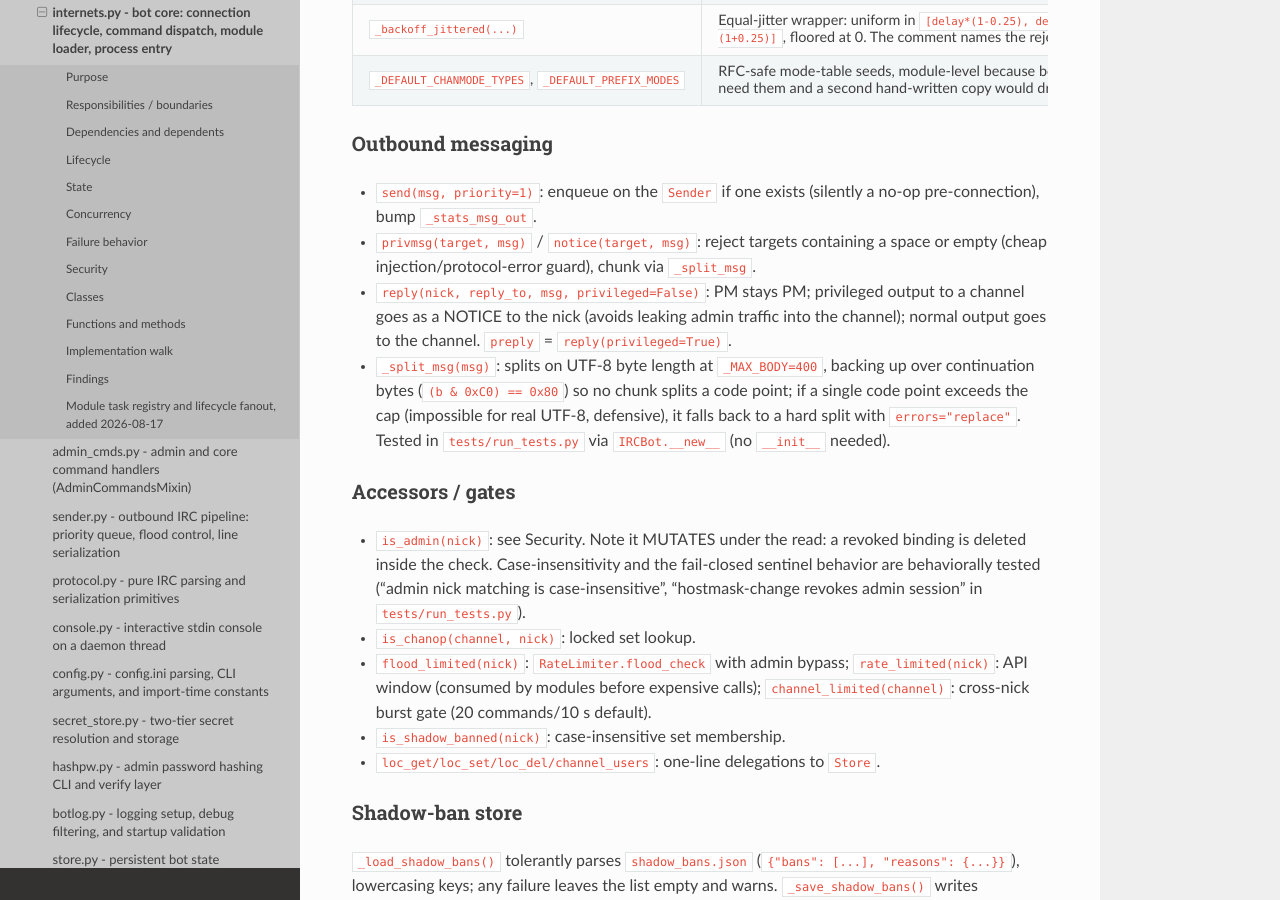
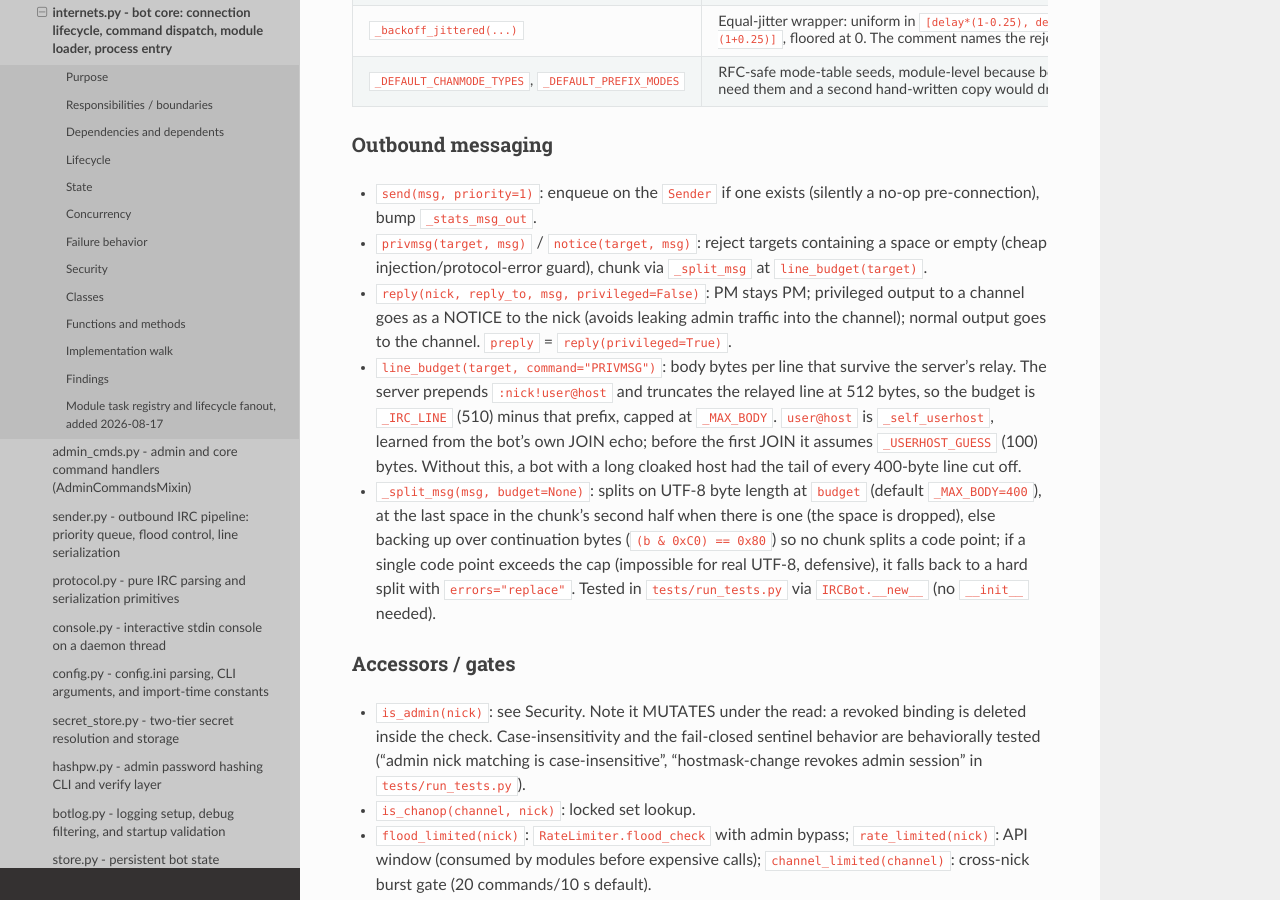
Before and after one commit to brandontroidl/Internets, a Sphinx documentation site: the page built from docs/internals/internets.md, in a window 1280 px wide and 900 px high, scrolled down 7438 px. Built offline with Sphinx 7.4.7 and the Read the Docs theme 3.1.0, drawn with Linux system fonts in a browser that asks for light colours; pages that are not in the unit, such as notebooks, are missing from menus; some of the changed text lies outside the part shown.

Commit message:
fix(core): size outbound chunks to survive the server's relay prefix
The server relays each line as ":nick!user@host PRIVMSG target :body" and
cuts it at 512 bytes. With a long cloaked host the 400-byte body lost its
last ~24 bytes on every line, so long replies read "...trust the ai. st" /
"hasn't recognized...". privmsg and notice now split at line_budget(target),
which learns the bot's user@host from its own JOIN echo (assuming a long
one until then), and break at word boundaries.

Also join Claude's web-search text blocks without a separator: each block
carries its own spacing, and " ".join left "finite time , and".

Co-Authored-By: Claude Opus 5.5 <noreply@anthropic.com>
Claude-Session: https://claude.ai/code/session_014zmcPqCriPnDViQq3PKehV

```diff
--- a/docs/internals/internets.md
+++ b/docs/internals/internets.md
@@ -262,7 +262,7 @@ Inheritance contract with the mixin:
   by iterating `IRCBot._CORE`).
 
 Class constants (all class-level so tests can assert them without an instance):
-`_MAX_BODY=400` (PRIVMSG chunking), `_MAX_TASKS=50`, `_CMD_TIMEOUT=60`,
+`_MAX_BODY=400` (PRIVMSG chunking cap; `line_budget()` lowers it per target), `_MAX_TASKS=50`, `_CMD_TIMEOUT=60`,
 `_MAX_ARG_LEN=400`, auth lockout parameters, and the network timing block
 (`_READ_LIMIT=8192`, `_READ_TIMEOUT=300`, `_PING_INTERVAL=90`, `_PONG_TIMEOUT=240`,
 NickServ wait = 40 x 0.25 s, `_SHUTDOWN_DRAIN_S=2.0`, `_UNEXPECTED_SLEEP_S=5.0`).
@@ -302,11 +302,20 @@ touch `_`-prefixed state.
 - `send(msg, priority=1)`: enqueue on the `Sender` if one exists (silently a no-op
   pre-connection), bump `_stats_msg_out`.
 - `privmsg(target, msg)` / `notice(target, msg)`: reject targets containing a space
-  or empty (cheap injection/protocol-error guard), chunk via `_split_msg`.
+  or empty (cheap injection/protocol-error guard), chunk via `_split_msg` at
+  `line_budget(target)`.
 - `reply(nick, reply_to, msg, privileged=False)`: PM stays PM; privileged output to a
   channel goes as a NOTICE to the nick (avoids leaking admin traffic into the
   channel); normal output goes to the channel. `preply` = `reply(privileged=True)`.
-- `_split_msg(msg)`: splits on UTF-8 byte length at `_MAX_BODY=400`, backing up over
+- `line_budget(target, command="PRIVMSG")`: body bytes per line that survive the
+  server's relay. The server prepends `:nick!user@host` and truncates the relayed
+  line at 512 bytes, so the budget is `_IRC_LINE` (510) minus that prefix, capped at
+  `_MAX_BODY`. `user@host` is `_self_userhost`, learned from the bot's own JOIN echo;
+  before the first JOIN it assumes `_USERHOST_GUESS` (100) bytes. Without this, a
+  bot with a long cloaked host had the tail of every 400-byte line cut off.
+- `_split_msg(msg, budget=None)`: splits on UTF-8 byte length at `budget` (default
+  `_MAX_BODY=400`), at the last space in the chunk's second half when there is one
+  (the space is dropped), else backing up over
   continuation bytes (`(b & 0xC0) == 0x80`) so no chunk splits a code point; if a
   single code point exceeds the cap (impossible for real UTF-8, defensive), it falls
   back to a hard split with `errors="replace"`. Tested in `tests/run_tests.py` via
```
Also changed, not shown: CHANGELOG.md (+12 -0 lines), docs/internals/modules/claude.md (+2 -1 lines), docs/output-conventions.md (+1 -1 lines), docs/performance.md (+5 -4 lines), docs/writing-modules.md (+2 -2 lines), internets.py (+32 -8 lines), 2 other files.
